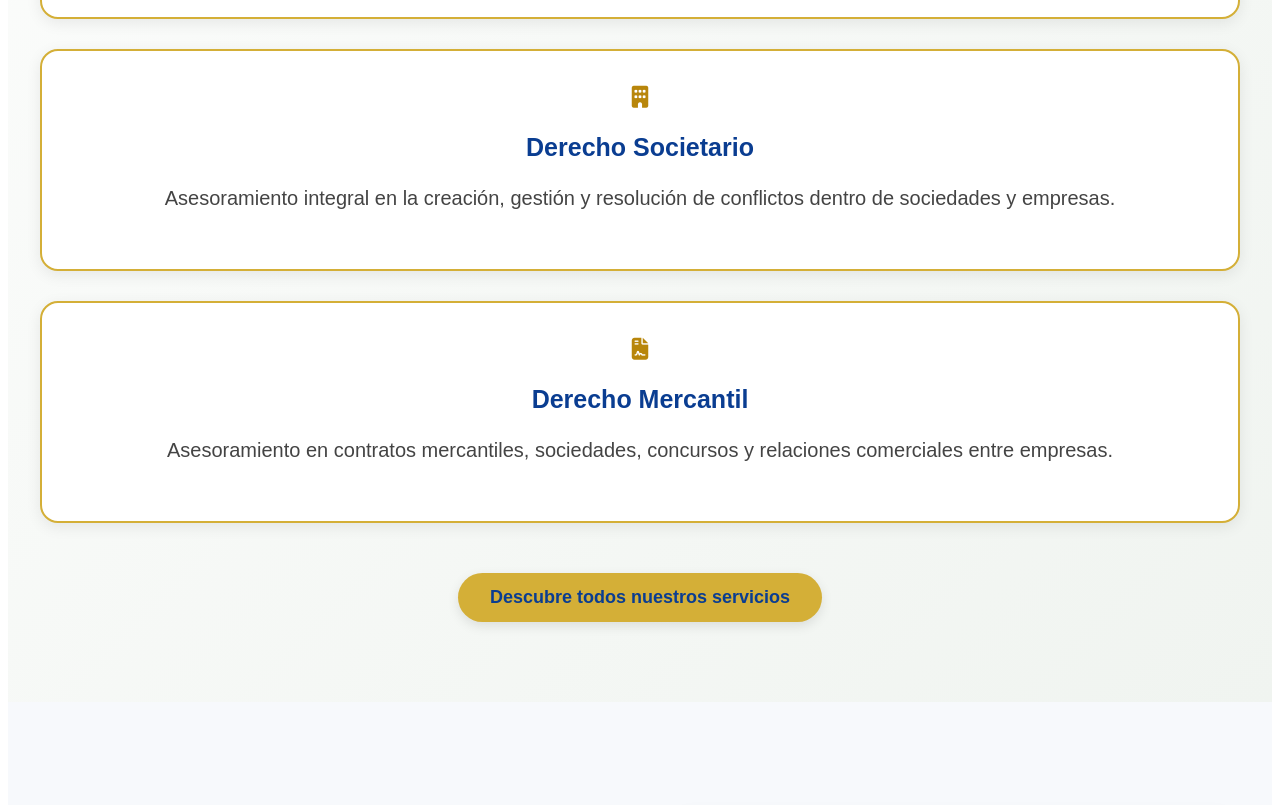
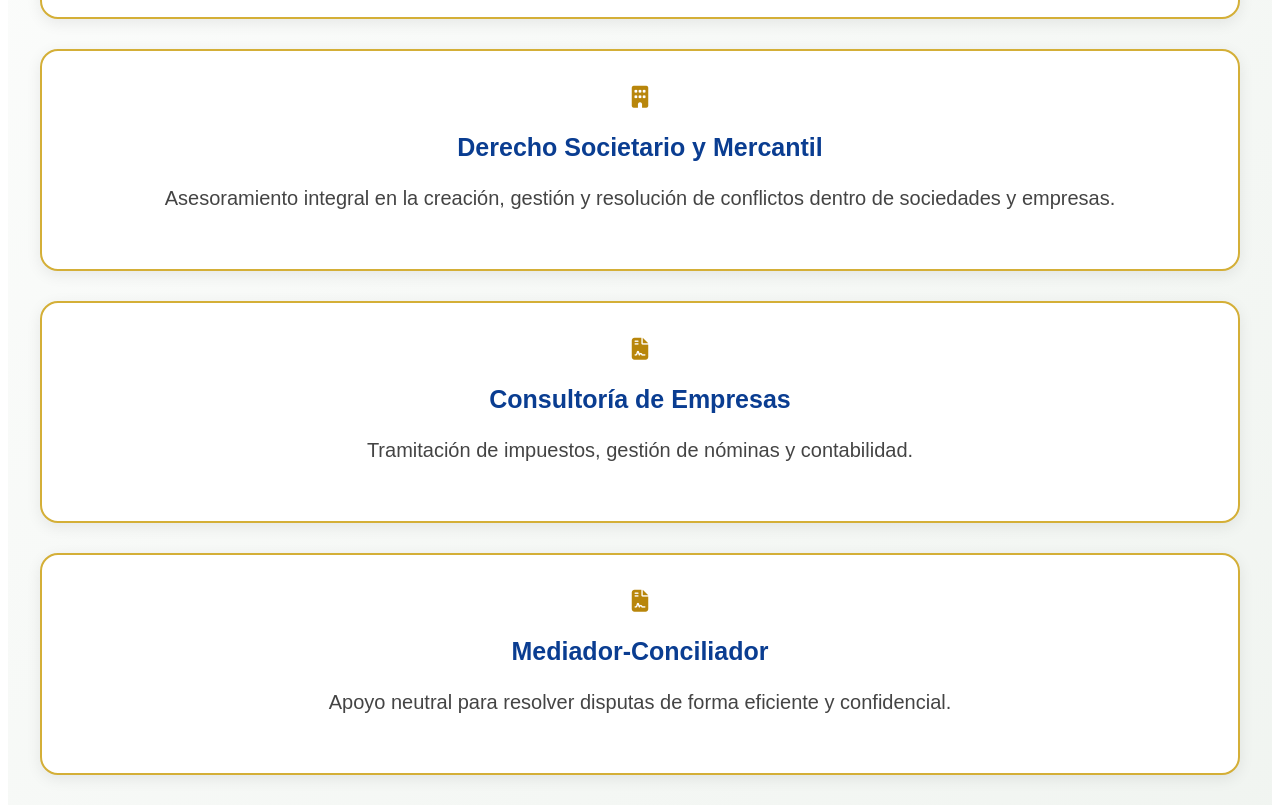
Before and after one commit to DaniDiaaz/Proyecto-Lenguaje-de-Marcas, a plain HTML site: page index.html in a window 1280 px wide. Shown: the part 2635-3440 px from the top of the page. Drawn offline with Linux system fonts and the light colour scheme.

Commit message:
Add files via upload

```diff
--- a/estilos.css
+++ b/estilos.css
@@ -128,7 +128,6 @@ nav a:hover {
 }
 #por-que-elegirnos h2 {
     font-size: 40px;
-    font-weight: 800;
     color: #0a3d91;
     margin-bottom: 50px;
     font-weight: 700;
--- a/index.html
+++ b/index.html
@@ -91,13 +91,18 @@
             </div>
             <div class="servicios-cartas">
                 <i class="fa-solid fa-building"></i>
-                <h3>Derecho Societario</h3>
+                <h3>Derecho Societario y Mercantil</h3>
                 <p>Asesoramiento integral en la creación, gestión y resolución de conflictos dentro de sociedades y empresas.</p>
             </div>
             <div class="servicios-cartas">
                 <i class="fa-solid fa-file-contract"></i>
-                <h3>Derecho Mercantil</h3>
-                <p>Asesoramiento en contratos mercantiles, sociedades, concursos y relaciones comerciales entre empresas.</p>
+                <h3>Consultoría de Empresas</h3>
+                <p>Tramitación de impuestos, gestión de nóminas y contabilidad.</p>
+            </div>
+                <div class="servicios-cartas">
+                <i class="fa-solid fa-file-contract"></i>
+                <h3>Mediador-Conciliador</h3>
+                <p>Apoyo neutral para resolver disputas de forma eficiente y confidencial.</p>
             </div>
         </div>
         <div class="btn-servicios">
@@ -152,7 +157,7 @@
             <div class="footer-col">
                 <h4>Contacto</h4>
                 <p>Calle Quevedo 5, bajo B, Alcalá de Henares, 28807, Madrid</p>
-                <p>918800495 / 651186039</p>
+                <p>918800495 / 651186039 / 674589218</p>
                 <p>diazchico@diazchico.com</p>
             </div>
         </div>
```
Also changed, not shown: servicios.html (+1 -1 lines).
